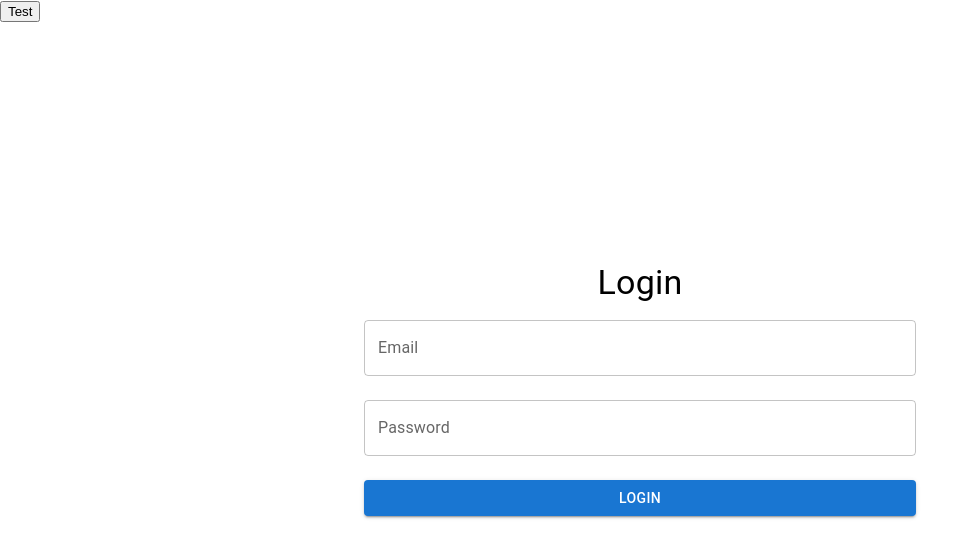
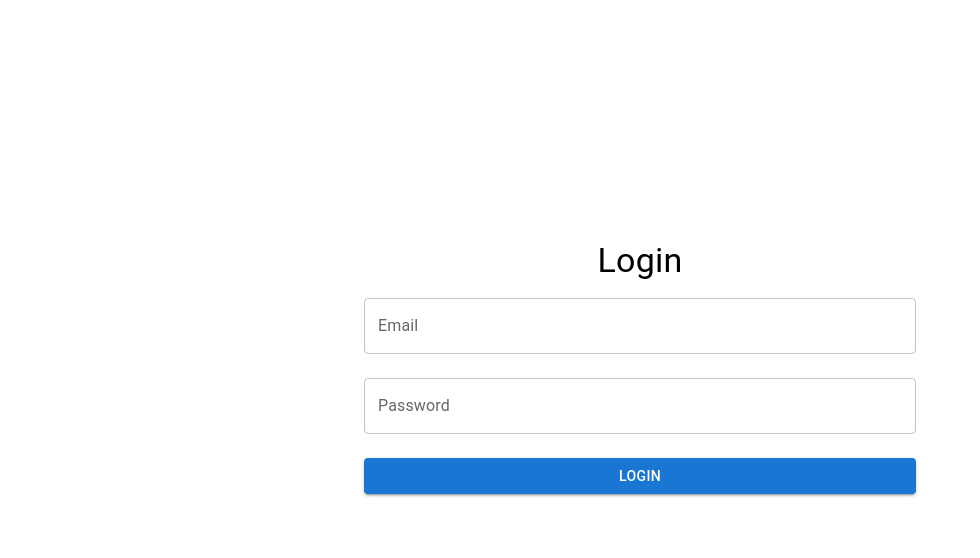
Before and after one commit to hiraparaHasti/tv-show, a React (Create React App) app: page / in a window 1280 px wide. Shown: the top 558 px of the page, without its empty margins (0-980 px from the left). Built offline with nearby package versions, Linux system fonts and the light colour scheme.

Commit message:
remove button from home page (#2)

```diff
--- a/src/App.tsx
+++ b/src/App.tsx
@@ -22,7 +22,6 @@ const App: React.FC = () => {
       <FavoritesProvider>
         <SortFilterProvider >
           <Navbar favoritesCount={favoritesCount} />
-          <button>Test</button>
             <Routes>
             <Route path='/' element={<Login/>}></Route>
             <Route path='/Home' element={<Home updateFavoritesCount={updateFavoritesCount}/>}></Route>
```
